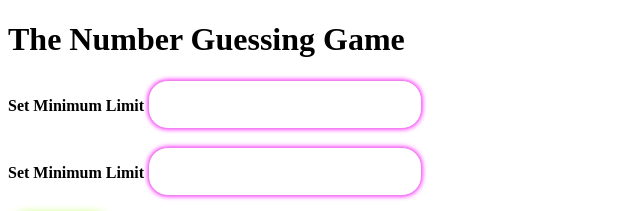
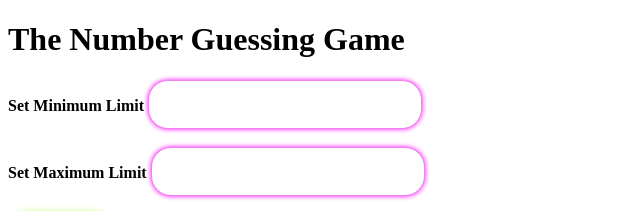
Before and after one commit to karang25/first-repo, a plain HTML site: page index.html in a window 1280 px wide. Shown: the top 211 px of the page, 0-640 px from the left. Drawn offline with Linux system fonts and the light colour scheme.

Commit message:
Update index.html
second change

```diff
--- a/index.html
+++ b/index.html
@@ -13,7 +13,7 @@
       <label for="mini"><b>Set Minimum Limit</b></label>
       <input type="number" id="mini" class="limit" min="0" /><br /><br />
 
-      <label for="max"><b>Set Minimum Limit</b></label>
+      <label for="max"><b>Set Maximum Limit</b></label>
       <input type="number" id="max" class="limit" min="1" /><br /><br />
 
       <button type="submit" id="submtbtn">Set Limits</button><br /><br />
```
